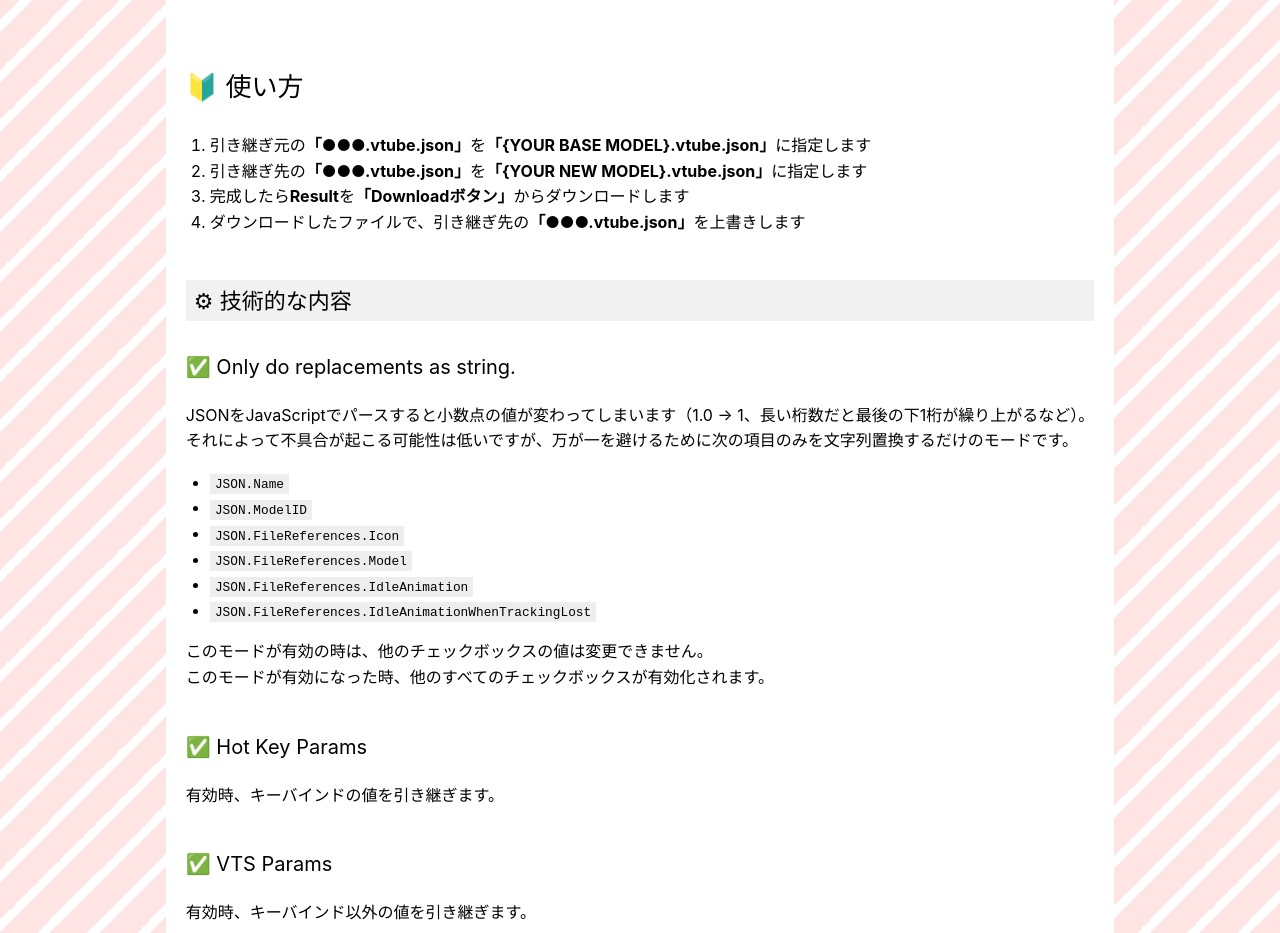
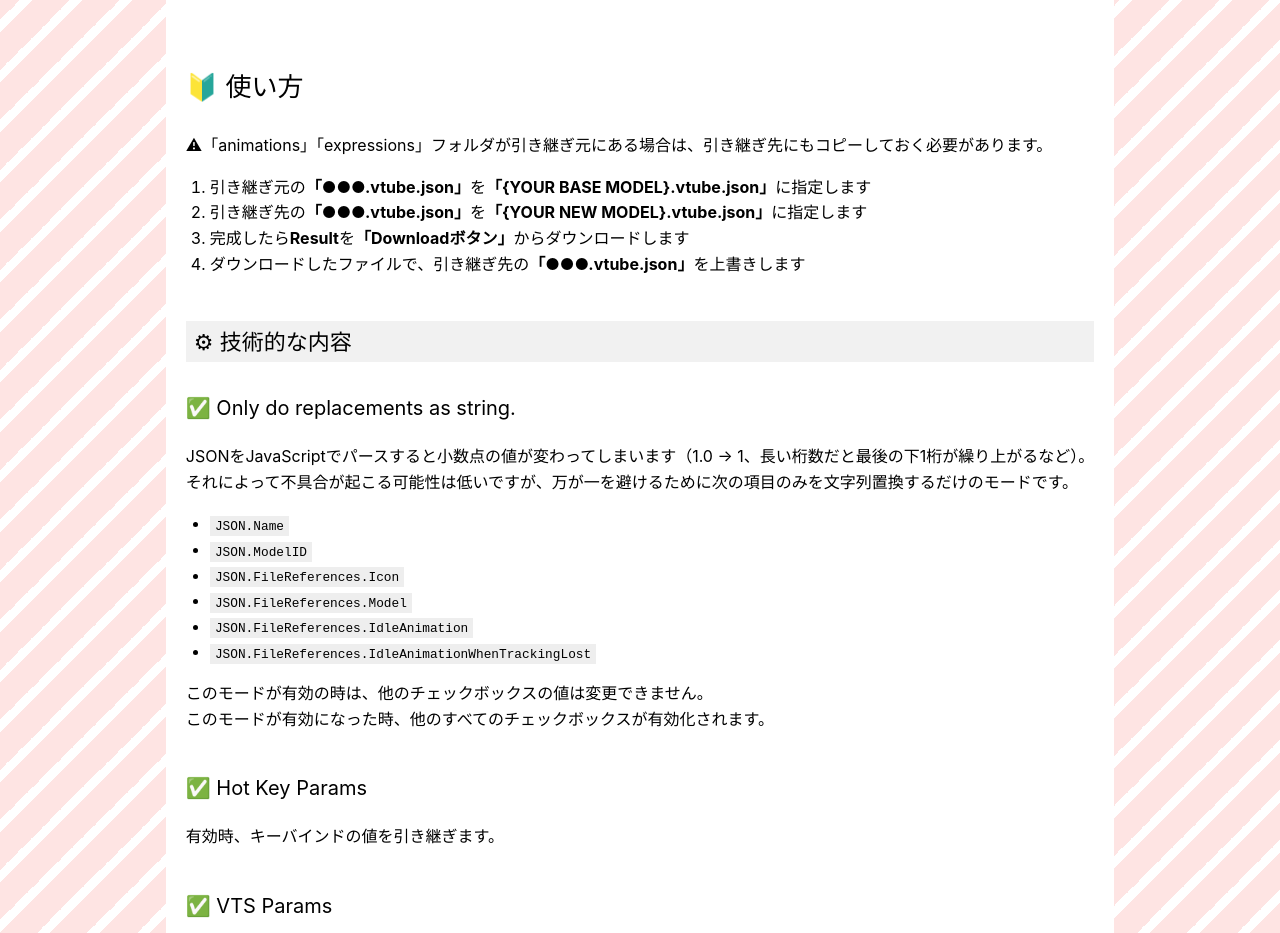
Before and after one commit to heppokofrontend/copy.vtube.json, a React (Create React App) app: page / in a window 1280 px wide. Shown: the part 880-1813 px from the top of the page. Built offline with nearby package versions, Linux system fonts and the light colour scheme.

Commit message:
:zap: Add notice

```diff
--- a/src/component/HowToUse.tsx
+++ b/src/component/HowToUse.tsx
@@ -18,6 +18,8 @@
       }}>不具合のご報告・ご要望などがありましたら、<a href="https://github.com/heppokofrontend/copy.vtube.json/issues/new">Issues</a>または<a href="https://twitter.com/KawarabeEcma">Twitter</a>でお知らせください。</p>
 
       <h2>🔰 使い方</h2>
+
+      <p>⚠「animations」「expressions」フォルダが引き継ぎ元にある場合は、引き継ぎ先にもコピーしておく必要があります。</p>
 
       <ol>
       <li>引き継ぎ元の<b>「●●●.vtube.json」</b>を<b>「{t('移植元.vtube.json')}」</b>に指定します</li>
```
